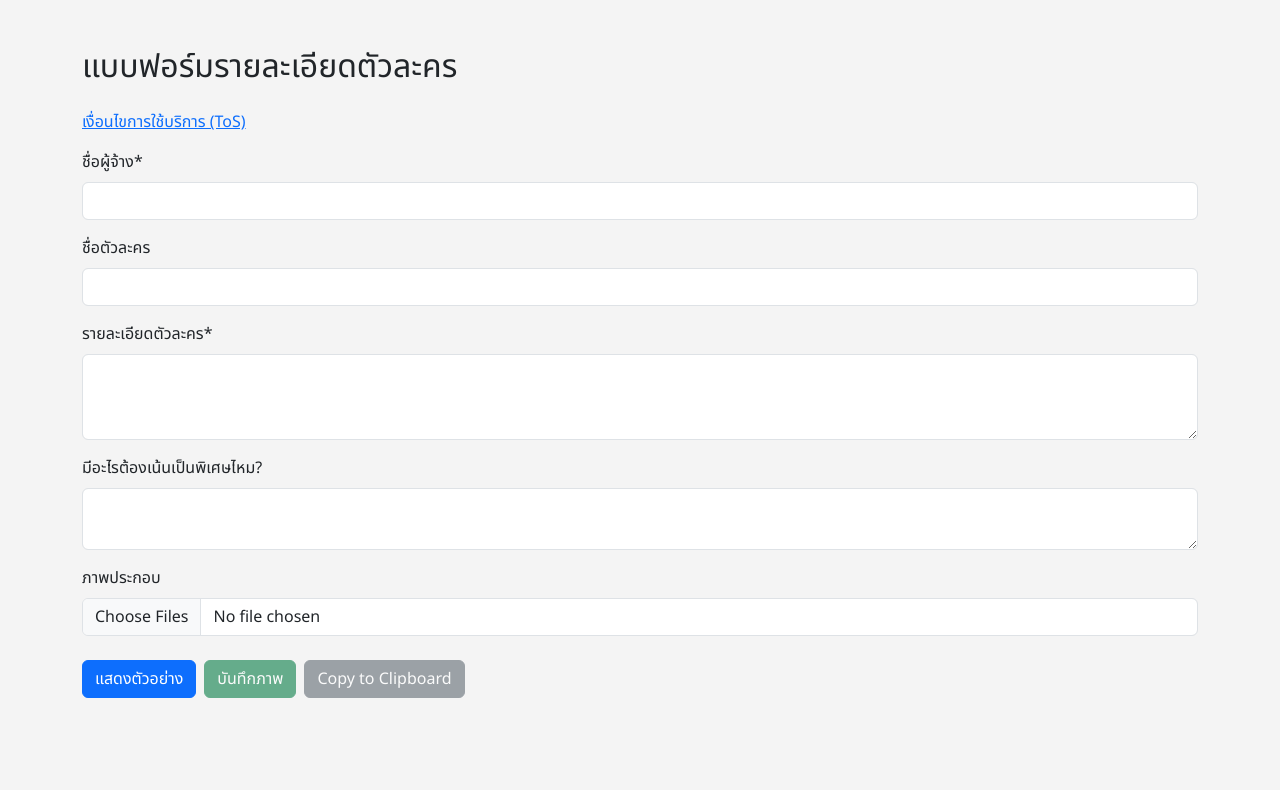
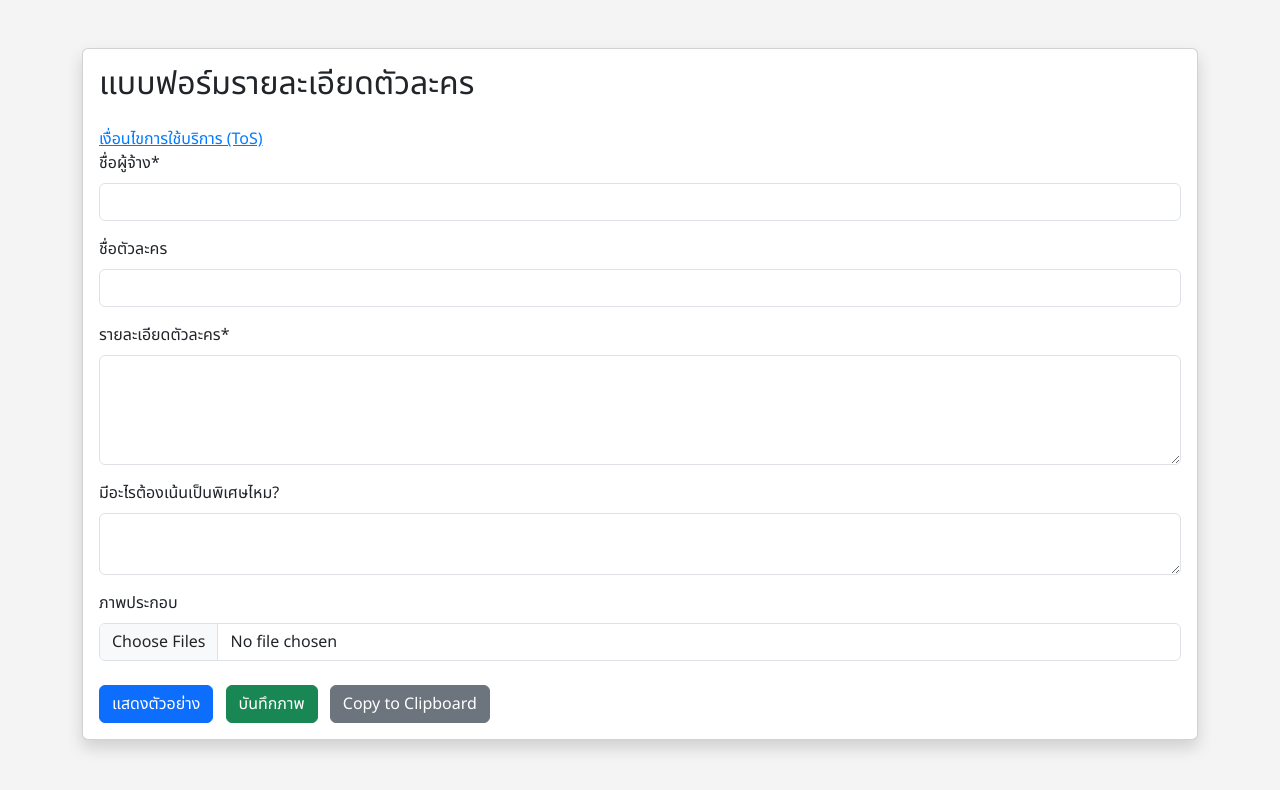
Before and after one commit to AorKiA/artist-quotation, a plain HTML site: page index.html in a window 1280 px wide. Drawn offline with Linux system fonts and the light colour scheme.

Commit message:
Update index.html

```diff
--- a/index.html
+++ b/index.html
@@ -19,58 +19,69 @@
 </head>
 <body>
    <div class="container my-5">
-    <h2 class="mb-4">แบบฟอร์มรายละเอียดตัวละคร</h2>
-    <p><a href="#" data-bs-toggle="modal" data-bs-target="#tosModal">เงื่อนไขการใช้บริการ (ToS)</a></p>
+    <div class="card shadow">
+      <div class="card-body">
+        <h2 class="card-title mb-4">แบบฟอร์มรายละเอียดตัวละคร</h2>
 
-    <form id="characterForm">
+        <!-- Terms of Service (ToS) Link -->
+        <div>
+          <span class="tos-link" data-bs-toggle="modal" data-bs-target="#tosModal">เงื่อนไขการใช้บริการ (ToS)</span>
+        </div>
+
+        <form id="quoteForm">
           <div class="mb-3">
-        <label for="customerName" class="form-label">ชื่อผู้จ้าง*</label>
-        <input type="text" class="form-control" id="customerName" required>
+            <label for="name" class="form-label">ชื่อผู้จ้าง*</label>
+            <input type="text" class="form-control" id="name" name="name" required>
           </div>
+
           <div class="mb-3">
             <label for="characterName" class="form-label">ชื่อตัวละคร</label>
-        <input type="text" class="form-control" id="characterName">
+            <input type="text" class="form-control" id="characterName" name="characterName">
           </div>
+
           <div class="mb-3">
-        <label for="characterDetail" class="form-label">รายละเอียดตัวละคร*</label>
-        <textarea class="form-control" id="characterDetail" rows="3" required></textarea>
+            <label for="desc" class="form-label">รายละเอียดตัวละคร*</label>
+            <textarea class="form-control" id="desc" name="desc" rows="4" required></textarea>
           </div>
+
           <div class="mb-3">
-        <label for="characterFocus" class="form-label">มีอะไรต้องเน้นเป็นพิเศษไหม?</label>
-        <textarea class="form-control" id="characterFocus" rows="2"></textarea>
+            <label for="focus" class="form-label">มีอะไรต้องเน้นเป็นพิเศษไหม?</label>
+            <textarea class="form-control" id="focus" name="focus" rows="2"></textarea>
           </div>
+
           <div class="mb-3">
             <label class="form-label">ภาพประกอบ</label>
-        <input type="file" id="imageUpload" class="form-control" accept="image/*" multiple>
-        <div id="imagePreview" class="d-flex flex-wrap gap-2 mt-2"></div>
+            <input type="file" class="form-control" id="upload" accept="image/*" multiple>
+            <div id="imageGallery" class="mt-2 d-flex flex-wrap" ondrop="drop(event)" ondragover="allowDrop(event)"></div>
           </div>
-      <div class="d-flex gap-2">
-        <button type="button" id="previewBtn" class="btn btn-primary">แสดงตัวอย่าง</button>
-        <button type="button" id="downloadBtn" class="btn btn-success" disabled>บันทึกภาพ</button>
-        <button type="button" id="copyBtn" class="btn btn-secondary" disabled>Copy to Clipboard</button>
-      </div>
+
+          <button type="button" class="btn btn-primary me-2" onclick="generatePreview()">แสดงตัวอย่าง</button>
+          <button type="button" class="btn btn-success me-2" onclick="saveAsImage()" id="saveBtn">บันทึกภาพ</button>
+          <button type="button" class="btn btn-secondary" onclick="copyToClipboard()" id="copyBtn">Copy to Clipboard</button>
         </form>
 
-    <div id="previewSection" class="mt-5 d-none">
-      <h3 class="mb-3">รายละเอียดตัวละคร</h3>
-      <div id="previewContent" class="border p-3"></div>
+        <div class="preview-area mt-4 p-3 border rounded bg-light" id="preview" style="display:none;"></div>
+      </div>
     </div>
   </div>
 
-  <!-- Modal: ToS -->
+  <!-- TOS Modal -->
   <div class="modal fade" id="tosModal" tabindex="-1" aria-labelledby="tosModalLabel" aria-hidden="true">
     <div class="modal-dialog">
       <div class="modal-content">
         <div class="modal-header">
-          <h5 class="modal-title" id="tosModalLabel">เงื่อนไขการใช้งาน</h5>
+          <h5 class="modal-title" id="tosModalLabel">เงื่อนไขการใช้บริการ (ToS)</h5>
           <button type="button" class="btn-close" data-bs-dismiss="modal" aria-label="Close"></button>
         </div>
         <div class="modal-body">
           <ul>
-            <li>ใช้สำหรับแปลงฟอร์มเป็นภาพเท่านั้น</li>
+            <li>ใช้สำหรับแปลงฟอร์มเป็นภาพ เท่านั้น</li>
             <li>ไม่มีค่าใช้จ่าย</li>
             <li>ไม่ได้เก็บข้อมูลของผู้ใช้</li>
           </ul>
+        </div>
+        <div class="modal-footer">
+          <button type="button" class="btn btn-secondary" data-bs-dismiss="modal">ปิด</button>
         </div>
       </div>
     </div>
```
Lines whose indentation alone changed are shown as unchanged.
